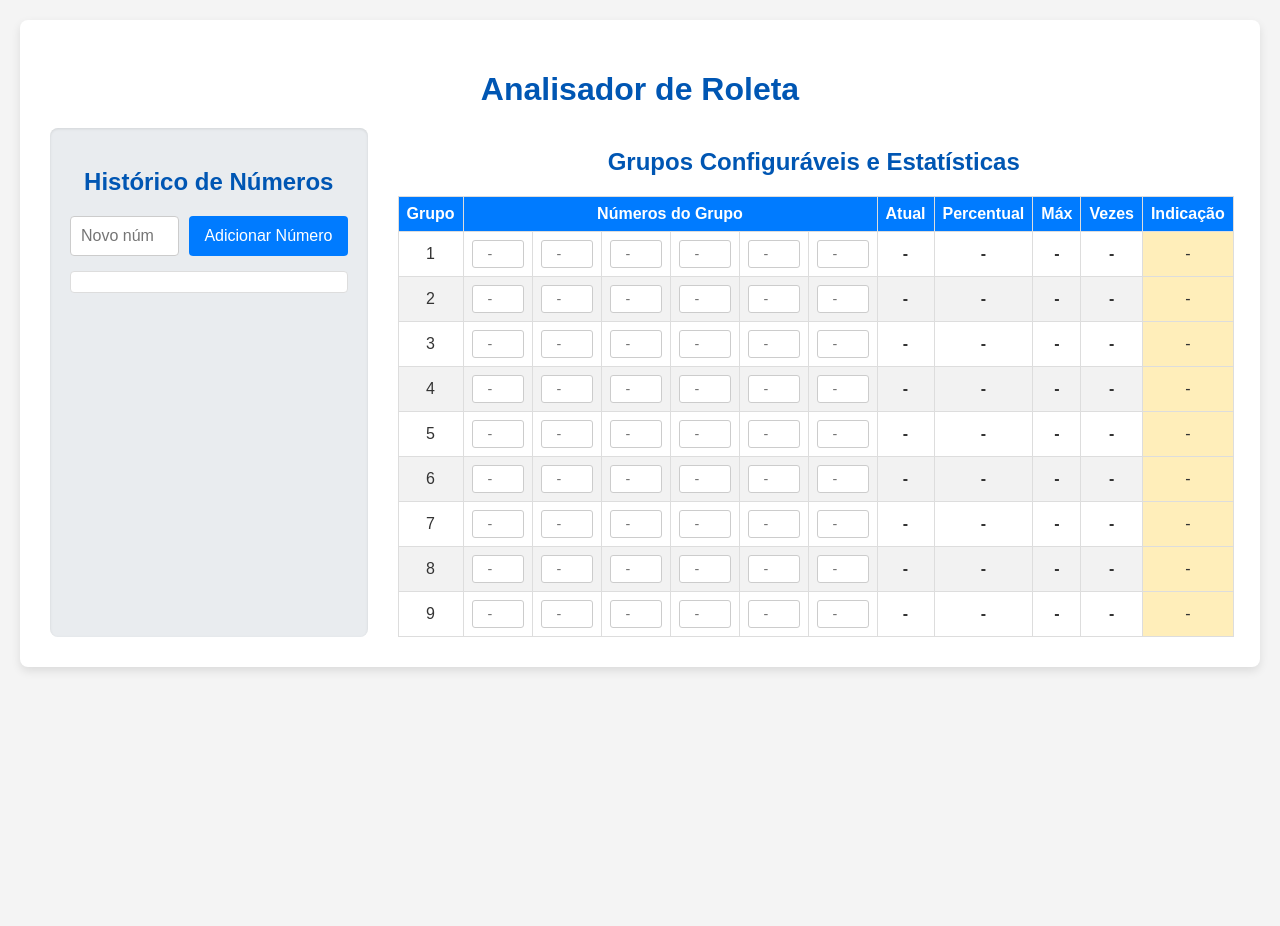
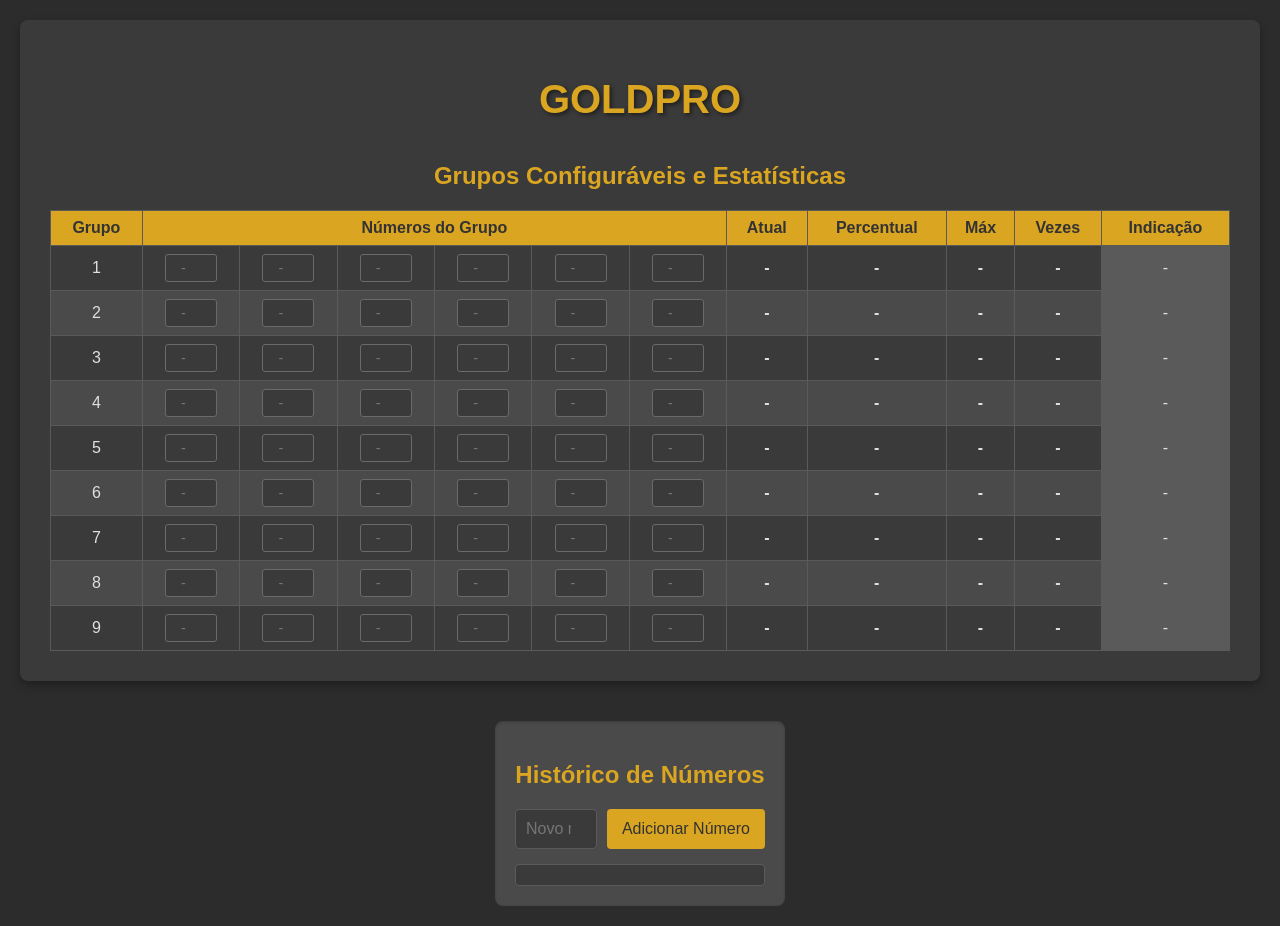
Before and after one commit to Civic238/GOLDPRO-, a plain HTML site: page index.html in a window 1280 px wide. Before the commit the page ends 840 px from the top, so only its background shows below. Drawn offline with Linux system fonts and the light colour scheme.

Commit message:
Add files via upload

```diff
--- a/index.html
+++ b/index.html
@@ -3,33 +3,45 @@
 <head>
     <meta charset="UTF-8">
     <meta name="viewport" content="width=device-width, initial-scale=1.0">
-    <title>Analisador de Roleta - GOLDPRO</title>
+    <title>GOLDPRO - Analisador de Roleta</title>
     <style>
         /* Estilos CSS */
         body {
             font-family: 'Arial', sans-serif;
             margin: 0;
             padding: 20px;
-            background-color: #f4f4f4;
-            color: #333;
+            /* Novo fundo: um cinza escuro suave */
+            background-color: #2c2c2c; /* Um cinza bem escuro */
+            color: #e0e0e0; /* Cor do texto geral para contrastar com o fundo escuro */
             display: flex;
-            justify-content: center;
-            align-items: flex-start;
+            flex-direction: column; /* Para organizar o conteúdo em coluna */
+            justify-content: flex-start;
+            align-items: center;
             min-height: 100vh;
         }
 
         .container {
-            background-color: #fff;
+            background-color: #3a3a3a; /* Um pouco mais claro que o fundo do body */
             padding: 30px;
             border-radius: 8px;
-            box-shadow: 0 4px 10px rgba(0, 0, 0, 0.1);
+            box-shadow: 0 4px 10px rgba(0, 0, 0, 0.3);
             width: 100%;
             max-width: 1400px;
             box-sizing: border-box;
+            margin-bottom: 20px; /* Espaço entre o container principal e o histórico */
         }
 
-        h1, h2 {
-            color: #0056b3;
+        h1 {
+            /* Título GOLDPRO em dourado escuro */
+            color: #DAA520; /* Goldenrod - um dourado escuro */
+            text-align: center;
+            margin-bottom: 20px;
+            font-size: 2.5em;
+            text-shadow: 2px 2px 4px rgba(0, 0, 0, 0.5);
+        }
+
+        h2 {
+            color: #DAA520; /* Dourado escuro para subtítulos */
             text-align: center;
             margin-bottom: 20px;
         }
@@ -38,15 +50,17 @@
             display: flex;
             gap: 30px;
             flex-wrap: wrap;
+            justify-content: center; /* Centraliza o conteúdo principal */
         }
 
         .history-section {
             flex: 1;
             min-width: 250px;
-            background-color: #e9ecef;
+            background-color: #4a4a4a; /* Fundo do histórico um pouco mais claro */
             padding: 20px;
             border-radius: 8px;
-            box-shadow: inset 0 1px 3px rgba(0, 0, 0, 0.1);
+            box-shadow: inset 0 1px 3px rgba(0, 0, 0, 0.2);
+            margin-top: 20px; /* Espaço acima do histórico quando ele estiver embaixo */
         }
 
         .add-number-control {
@@ -58,15 +72,17 @@
         #newNumberInput {
             flex-grow: 1;
             padding: 10px;
-            border: 1px solid #ccc;
+            border: 1px solid #5a5a5a; /* Borda mais escura */
             border-radius: 4px;
             font-size: 1em;
+            background-color: #3a3a3a; /* Fundo do input */
+            color: #e0e0e0; /* Texto do input */
         }
 
         #addNumberBtn {
             padding: 10px 15px;
-            background-color: #007bff;
-            color: white;
+            background-color: #DAA520; /* Dourado escuro */
+            color: #333; /* Texto escuro no botão dourado */
             border: none;
             border-radius: 4px;
             cursor: pointer;
@@ -75,21 +91,21 @@
         }
 
         #addNumberBtn:hover {
-            background-color: #0056b3;
+            background-color: #B8860B; /* Dourado um pouco mais escuro no hover */
         }
 
         .history-list {
             max-height: 500px;
             overflow-y: auto;
-            border: 1px solid #ddd;
+            border: 1px solid #5a5a5a; /* Borda mais escura */
             border-radius: 4px;
             padding: 10px;
-            background-color: #fff;
+            background-color: #3a3a3a; /* Fundo da lista do histórico */
         }
 
         .history-item {
             padding: 5px 0;
-            border-bottom: 1px dashed #eee;
+            border-bottom: 1px dashed #5a5a5a; /* Linha divisória mais escura */
             text-align: center;
             font-weight: bold;
             font-size: 1.1em;
@@ -100,9 +116,9 @@
         }
 
         /* Cores dos números da roleta */
-        .red { color: #dc3545; }
-        .black { color: #343a40; }
-        .green { color: #28a745; }
+        .red { color: #dc3545; } /* Vermelho padrão */
+        .black { color: #e0e0e0; } /* Preto da ro roleta agora é um cinza claro para contrastar com o fundo escuro */
+        .green { color: #28a745; } /* Verde padrão */
 
 
         .analysis-section {
@@ -117,32 +133,35 @@
         }
 
         .groups-table th, .groups-table td {
-            border: 1px solid #ddd;
+            border: 1px solid #5a5a5a; /* Borda da tabela mais escura */
             padding: 8px;
             text-align: center;
+            color: #e0e0e0; /* Texto da tabela */
         }
 
         .groups-table th {
-            background-color: #007bff;
-            color: white;
+            background-color: #DAA520; /* Dourado escuro para cabeçalho */
+            color: #333; /* Texto escuro no cabeçalho dourado */
             font-weight: bold;
         }
 
         .groups-table tbody tr:nth-child(even) {
-            background-color: #f2f2f2;
+            background-color: #4a4a4a; /* Fundo de linhas pares */
         }
 
         .groups-table tbody tr:hover {
-            background-color: #ddd;
+            background-color: #5a5a5a; /* Fundo no hover */
         }
 
         .group-number-input {
             width: 40px;
             padding: 5px;
-            border: 1px solid #ccc;
+            border: 1px solid #6a6a6a; /* Borda do input mais escura */
             border-radius: 3px;
             text-align: center;
             font-size: 0.9em;
+            background-color: #3a3a3a; /* Fundo do input */
+            color: #e0e0e0; /* Texto do input */
         }
 
         /* Estilos para as colunas de estatísticas */
@@ -155,37 +174,27 @@
 
         /* Estilo para a coluna de indicação */
         .groups-table td:last-child {
-            background-color: #ffeeba;
+            background-color: #5a5a5a; /* Fundo da célula de indicação */
         }
 
         .indication-positive {
-            background-color: #d4edda;
-            color: #155724;
+            background-color: #28a745; /* Verde para positivo */
+            color: #fff;
             font-weight: bold;
         }
 
         .indication-negative {
-            background-color: #f8d7da;
-            color: #721c24;
+            background-color: #dc3545; /* Vermelho para negativo */
+            color: #fff;
+            font-weight: bold;
         }
     </style>
 </head>
 <body>
     <div class="container">
-        <h1>Analisador de Roleta</h1>
+        <h1>GOLDPRO</h1>
 
         <div class="main-content">
-            <div class="history-section">
-                <h2>Histórico de Números</h2>
-                <div class="add-number-control">
-                    <input type="number" id="newNumberInput" min="0" max="36" placeholder="Novo número (0-36)">
-                    <button id="addNumberBtn">Adicionar Número</button>
-                </div>
-                <div class="history-list" id="historyList">
-                    <!-- Números do histórico serão adicionados aqui -->
-                </div>
-            </div>
-
             <div class="analysis-section">
                 <h2>Grupos Configuráveis e Estatísticas</h2>
                 <table class="groups-table">
@@ -205,6 +214,18 @@
                     </tbody>
                 </table>
             </div>
+        </div>
+    </div>
+
+    <!-- Histórico de Números movido para fora do container principal, para baixo -->
+    <div class="history-section">
+        <h2>Histórico de Números</h2>
+        <div class="add-number-control">
+            <input type="number" id="newNumberInput" min="0" max="36" placeholder="Novo número (0-36)">
+            <button id="addNumberBtn">Adicionar Número</button>
+        </div>
+        <div class="history-list" id="historyList">
+            <!-- Números do histórico serão adicionados aqui -->
         </div>
     </div>
 
@@ -350,33 +371,40 @@
                 let maxAtraso = 0;
                 let tempAtraso = 0;
 
+                // Calcula atraso atual e máxima de atraso
                 for (let j = 0; j < history.length; j++) {
                     const currentNumber = history[j];
                     const isGroupMember = groupNumbers.includes(currentNumber);
 
                     if (isGroupMember) {
                         timesOut++;
-                        tempAtraso = 0;
+                        tempAtraso = 0; // Reseta o atraso quando o grupo sai
                     } else {
                         tempAtraso++;
                     }
+
+                    // Atualiza a máxima de atraso
                     if (tempAtraso > maxAtraso) {
                         maxAtraso = tempAtraso;
                     }
+
+                    // O atraso atual é o atraso da primeira rodada (mais recente)
                     if (j === 0) {
                         currentAtraso = isGroupMember ? 0 : tempAtraso;
                     }
                 }
 
+                // Ajuste para quando o grupo nunca saiu no histórico
                 if (timesOut === 0 && history.length > 0) {
                     currentAtraso = history.length;
-                    maxAtraso = history.length;
+                    maxAtraso = Math.max(maxAtraso, history.length); // Garante que a máxima de atraso reflita o histórico total
                 } else if (history.length === 0) {
                     currentAtraso = 0;
                     maxAtraso = 0;
                 }
 
-                const totalRelevantNumbers = history.filter(num => num !== 0).length;
+                // Calcula a porcentagem
+                const totalRelevantNumbers = history.filter(num => num !== 0).length; // Exclui o 0 da contagem total para porcentagem
                 let percentage = 0;
                 if (totalRelevantNumbers > 0) {
                     percentage = (timesOut / totalRelevantNumbers) * 100;
@@ -388,13 +416,14 @@
                 document.getElementById(`group-${i + 1}-timesOut`).textContent = timesOut;
 
                 // Lógica de Indicação de Aposta
-                const INDICATION_PERIOD = 13;
-                const MIN_PERCENTAGE_ACTIVE = 25;
-                const ATRAZO_PROXIMITY_THRESHOLD = 0.8;
+                const INDICATION_PERIOD = 13; // Período das últimas rodadas para análise de atividade
+                const MIN_PERCENTAGE_ACTIVE = 25; // Porcentagem mínima para ser considerado "ativo"
+                const ATRAZO_PROXIMITY_THRESHOLD = 0.8; // Atraso atual deve ser 80% ou mais da máxima de atraso
 
                 let indicationText = 'Monitorar';
                 let indicationClass = '';
 
+                // Calcula a atividade do grupo nas últimas INDICATION_PERIOD rodadas
                 let recentHistory = history.slice(0, INDICATION_PERIOD);
                 let recentTimesOut = 0;
                 let recentRelevantNumbers = recentHistory.filter(num => num !== 0).length;
@@ -411,7 +440,7 @@
                 }
 
                 const isGroupActive = recentPercentage >= MIN_PERCENTAGE_ACTIVE;
-                const isAtrasoSignificant = currentAtraso > 0;
+                const isAtrasoSignificant = currentAtraso > 0; // O grupo está em atraso (não saiu na última rodada)
                 const isAtrasoNearMax = (maxAtraso > 0 && currentAtraso >= (maxAtraso * ATRAZO_PROXIMITY_THRESHOLD));
 
                 if (isGroupActive && isAtrasoSignificant && isAtrasoNearMax) {
```
